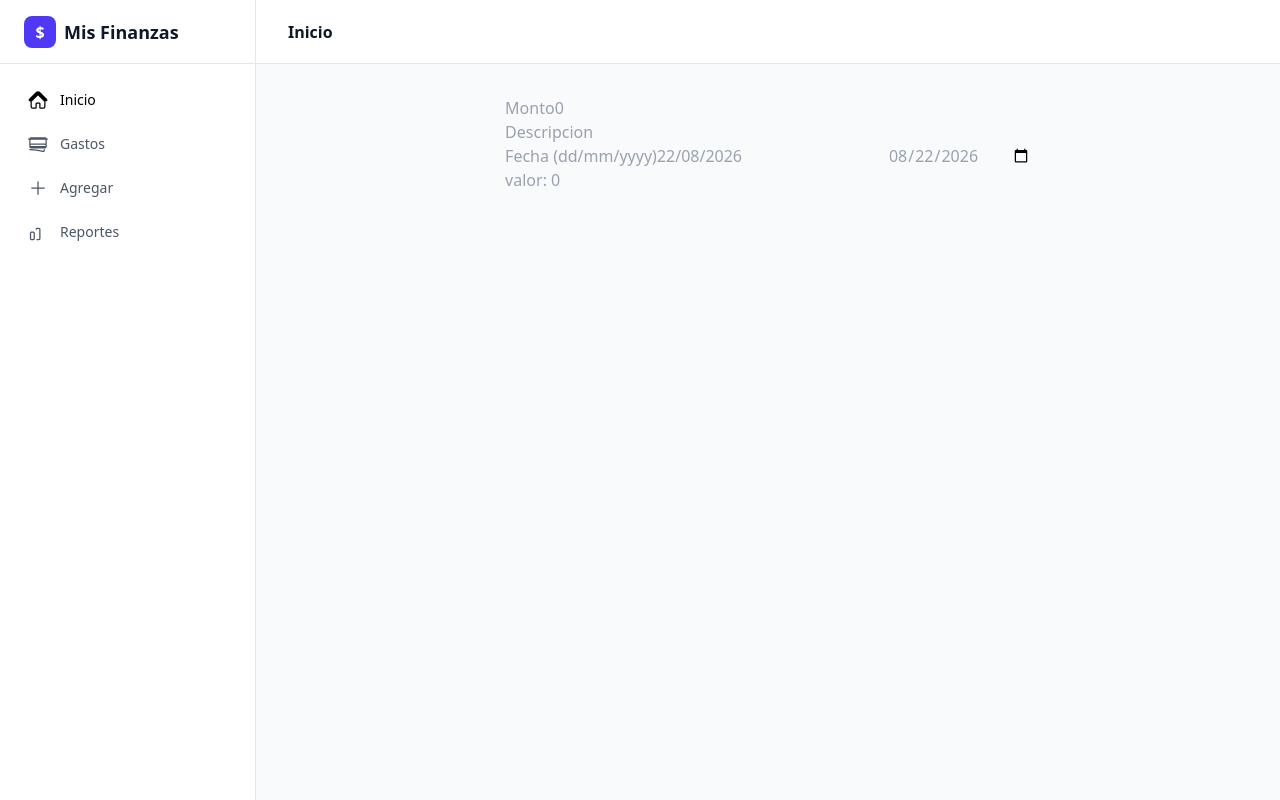
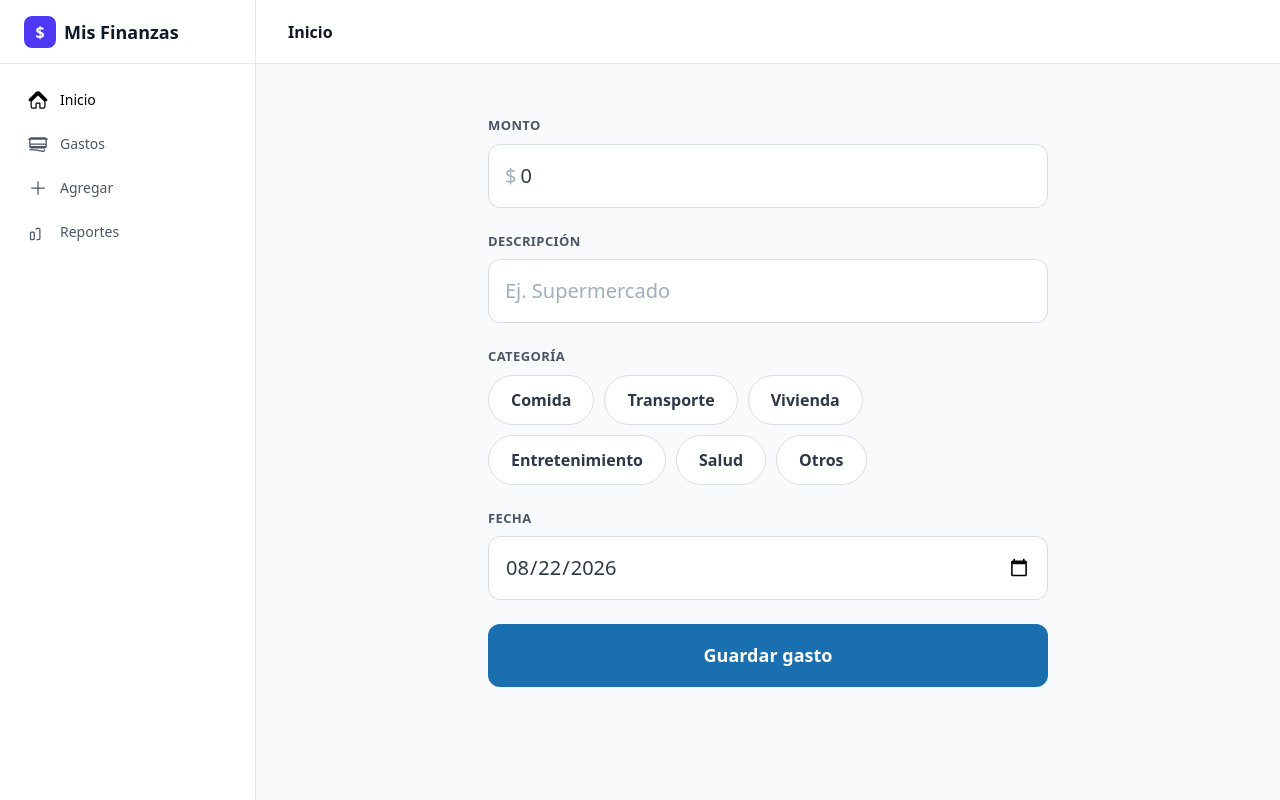
Before and after one commit to Ronnal-Zp/personal-manager-expense, an Angular app: page /agregar-gasto in a window 1280 px wide. Built offline with nearby package versions, Linux system fonts and the light colour scheme.

Commit message:
pantalla agregar gastos

```diff
--- a/src/app/pages/expenses-add-page/expenses-add-page.css
+++ b/src/app/pages/expenses-add-page/expenses-add-page.css
@@ -0,0 +1,131 @@
+:host {
+  display: block;
+}
+
+.expense-form {
+  display: flex;
+  flex-direction: column;
+  gap: 24px;
+  max-width: 600px;
+  margin: 0 auto;
+  padding: 20px;
+  box-sizing: border-box;
+}
+
+.field {
+  display: flex;
+  flex-direction: column;
+  gap: 8px;
+}
+
+.field label {
+  font-size: 13px;
+  font-weight: 700;
+  letter-spacing: 0.03em;
+  color: #4a5568;
+  text-transform: uppercase;
+}
+
+input[type='number'],
+input[type='text'],
+input[type='date'] {
+  width: 100%;
+  box-sizing: border-box;
+  padding: 16px;
+  font-size: 20px;
+  border: 1px solid #d7dde5;
+  border-radius: 12px;
+  background: #ffffff;
+  color: #2d3748;
+}
+
+input[type='number']::placeholder,
+input[type='text']::placeholder {
+  color: #a0aec0;
+}
+
+.amount-input {
+  display: flex;
+  align-items: center;
+  border: 1px solid #d7dde5;
+  border-radius: 12px;
+  background: #ffffff;
+  padding: 0 16px;
+}
+
+.amount-input .currency {
+  font-size: 20px;
+  color: #a0aec0;
+  margin-right: 4px;
+}
+
+.amount-input input {
+  border: none;
+  padding: 16px 0;
+}
+
+.amount-input input:focus {
+  outline: none;
+}
+
+input:focus {
+  outline: 2px solid #2b6cb0;
+  outline-offset: -1px;
+}
+
+.category-list {
+  display: flex;
+  flex-wrap: wrap;
+  gap: 10px;
+}
+
+.category-chip {
+  padding: 12px 22px;
+  border-radius: 999px;
+  border: 1px solid #d7dde5;
+  background: #ffffff;
+  color: #2d3748;
+  font-size: 16px;
+  font-weight: 600;
+  cursor: pointer;
+}
+
+.category-chip.selected {
+  background: #7c4fd6;
+  border-color: #7c4fd6;
+  color: #ffffff;
+}
+
+.error {
+  margin: 0;
+  color: #e53e3e;
+  font-size: 13px;
+}
+
+.save-button {
+  width: 100%;
+  padding: 18px;
+  border: none;
+  border-radius: 12px;
+  background: #1a6fb0;
+  color: #ffffff;
+  font-size: 18px;
+  font-weight: 700;
+  cursor: pointer;
+}
+
+.save-button:active {
+  background: #155a8f;
+}
+
+@media (max-width: 480px) {
+  .expense-form {
+    padding: 16px;
+    gap: 20px;
+  }
+
+  .category-chip {
+    flex: 1 1 auto;
+    text-align: center;
+  }
+}
--- a/src/app/pages/expenses-add-page/expenses-add-page.html
+++ b/src/app/pages/expenses-add-page/expenses-add-page.html
@@ -1,28 +1,45 @@
-<form [formGroup]="formExpense">
-  <div>
-    <label for="amount">Monto</label>
-    <input id="amount" type="number" formControlName="amount" />
+<form class="expense-form" [formGroup]="formExpense" (ngSubmit)="onSubmit()">
+  <div class="field">
+    <label for="amount">MONTO</label>
+    <div class="amount-input">
+      <span class="currency">$</span>
+      <input id="amount" type="number" formControlName="amount" placeholder="0.00" />
+    </div>
   </div>
 
-  <div>
-    <label for="description">Descripcion</label>
-    <input id="description" type="text" formControlName="description" />
+  <div class="field">
+    <label for="description">DESCRIPCIÓN</label>
+    <input id="description" type="text" formControlName="description" placeholder="Ej. Supermercado" />
   </div>
 
-  <div>
-    <label for="date">Fecha (dd/mm/yyyy)</label>
-    <input id="date" type="text" formControlName="date" placeholder="dd/mm/yyyy" />
+  <div class="field">
+    <label>CATEGORÍA</label>
+    <div class="category-list">
+      @for (category of categories; track category) {
+        <button
+          type="button"
+          class="category-chip"
+          [class.selected]="formExpense.get('category')?.value === category"
+          (click)="selectCategory(category)"
+        >
+          {{ category }}
+        </button>
+      }
+    </div>
+  </div>
+
+  <div class="field">
+    <label for="dateCalendar">FECHA</label>
     <input
       id="dateCalendar"
       type="date"
       [value]="todayInputDate"
       (change)="onCalendarDateSelected($event)"
-      aria-label="Seleccionar fecha desde calendario"
     />
     @if (formExpense.get('date')?.invalid && formExpense.get('date')?.touched) {
-      <p>La fecha debe tener el formato dd/mm/yyyy</p>
+      <p class="error">La fecha debe tener el formato dd/mm/yyyy</p>
     }
   </div>
+
+  <button type="submit" class="save-button">Guardar gasto</button>
 </form>
-
-<h1>valor: {{formExpense.get('amount')?.value}}</h1>
--- a/src/app/pages/expenses-add-page/expenses-add-page.ts
+++ b/src/app/pages/expenses-add-page/expenses-add-page.ts
@@ -14,6 +14,8 @@ export class ExpensesAddPage implements OnInit {
   private formBuilder = inject(FormBuilder);
 
   formExpense!: FormGroup
+
+  categories = ['Comida', 'Transporte', 'Vivienda', 'Entretenimiento', 'Salud', 'Otros'];
 
   private today(): Date {
     return new Date();
@@ -37,8 +39,13 @@ export class ExpensesAddPage implements OnInit {
     this.formExpense = this.formBuilder.group({
       amount: ['0', [Validators.required, Validators.min(1), Validators.max(999)]],
       description: ['', [Validators.required, Validators.maxLength(255)]],
+      category: ['', [Validators.required]],
       date: [this.toDisplayDate(this.today()), [Validators.required, Validators.pattern(DATE_PATTERN)]]
     })
+  }
+
+  selectCategory(category: string): void {
+    this.formExpense.get('category')?.setValue(category);
   }
 
   get todayInputDate(): string {
@@ -54,4 +61,8 @@ export class ExpensesAddPage implements OnInit {
     this.formExpense.get('date')?.setValue(`${day}/${month}/${year}`);
   }
 
+  onSubmit(): void {
+    console.log(this.formExpense.value);
+  }
+
 }
```
Also changed, not shown: 1 other file (tests, documents, lock files or other folders).
